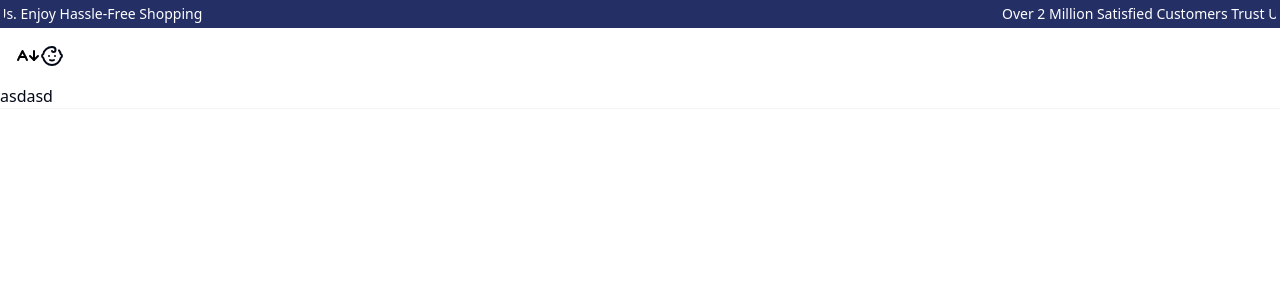
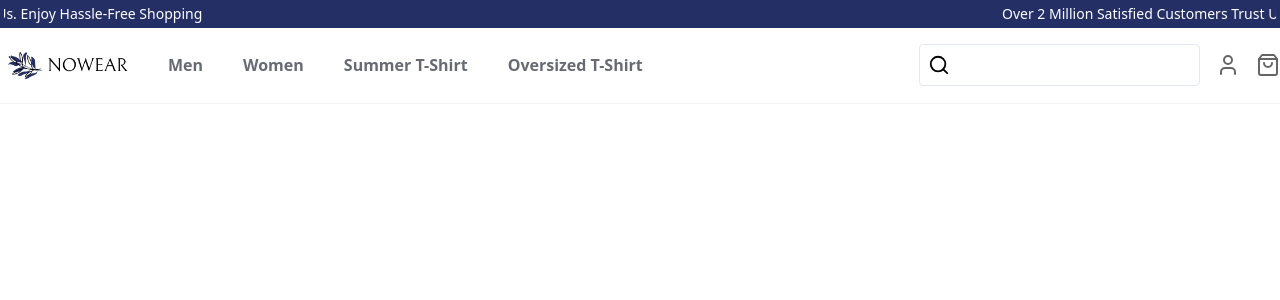
Before and after one commit to samcasmmm/nowear, a Next.js app: page / in a window 1280 px wide. Shown: the top 300 px of the page. Built offline with nearby package versions, Linux system fonts and the light colour scheme.

Commit message:
added navbar.tsx

```diff
--- a/src/app/globals.css
+++ b/src/app/globals.css
@@ -74,3 +74,7 @@
     @apply bg-background text-foreground;
   }
 }
+
+.fluid {
+  width: 1800px;
+}
--- a/src/components/Icon.tsx
+++ b/src/components/Icon.tsx
@@ -1,12 +1,19 @@
+import { cn } from '@/lib/utils';
 import { LucideProps, icons } from 'lucide-react';
 
 interface IconProps extends LucideProps {
   name: keyof typeof icons;
   color?: string;
   size?: number;
+  className?: string;
 }
 
-const Icon: React.FC<IconProps> = ({ name, color = 'black', size = 24 }) => {
+const Icon: React.FC<IconProps> = ({
+  name,
+  color = 'black',
+  size = 24,
+  className,
+}) => {
   const LucideIcon = icons[name];
 
   if (!LucideIcon) {
@@ -14,7 +21,7 @@ const Icon: React.FC<IconProps> = ({ name, color = 'black', size = 24 }) => {
     return null;
   }
 
-  return <LucideIcon color={color} size={size} />;
+  return <LucideIcon color={color} size={size} className={cn('', className)} />;
 };
 
 export default Icon;
--- a/src/components/Navbar.tsx
+++ b/src/components/Navbar.tsx
@@ -1,40 +1,73 @@
 'use client';
 import React, { useState } from 'react';
 import Icon from '@/components/Icon';
-import { Baby } from 'lucide-react';
+import { Baby, Search, ShoppingBag, ShoppingBasket } from 'lucide-react';
 import { motion } from 'framer-motion';
+import Image from 'next/image';
+import Link from 'next/link';
 
 type Props = {};
 
+const navLinks = [
+  { href: '/men', label: 'Men' },
+  { href: '/women', label: 'Women' },
+  { href: '/summer-tee', label: 'Summer T-Shirt' },
+  { href: '/oversized-tee', label: 'Oversized T-Shirt' },
+];
+
+const BrandLogo = () => (
+  <Link href={'/'}>
+    <Image
+      src={'/images/logo_light.png'}
+      alt='Logo'
+      width={120}
+      height={100}
+      className='cursor-pointer'
+    />
+  </Link>
+);
+
+const NavLinks: React.FC<{ href: string; label: string }> = ({
+  href,
+  label,
+}) => (
+  <Link
+    href={href}
+    className='hover:opacity-100 opacity-60 transition-opacity duration-300'
+  >
+    {label}
+  </Link>
+);
+
+const SearchBar: React.FC = () => (
+  <div className='border flex items-center justify-center flex-row p-2 rounded-sm'>
+    <Icon name='Search' />
+    <input type='text' className=' outline-none pl-2 w-full h-full' />
+  </div>
+);
+
 const Navbar = (props: Props) => {
-  const [isHovered, setIsHovered] = useState(false);
-
-  const handleOnEnter = () => {
-    setIsHovered(true);
-  };
-
-  const handleOnLeave = () => {
-    setIsHovered(false);
-  };
-
   return (
-    <div className='border-b border-b-gray-100'>
-      <div
-        className='p-4 flex items-center'
-        onMouseEnter={handleOnEnter}
-        onMouseLeave={handleOnLeave}
-      >
-        <Icon name={'AArrowDown'} />
-        <Baby />
+    <div className='border-b border-b-gray-100 flex items-center justify-center'>
+      <div className='fluid flex items-center justify-between py-4'>
+        <div className='flex items-center justify-start p-2 gap-10 font-bold'>
+          <BrandLogo />
+          {navLinks.map((link, index) => (
+            <NavLinks href={link.href} label={link.label} key={index} />
+          ))}
+        </div>
+        <div className='flex items-center justify-center gap-4 flex-row'>
+          <SearchBar />
+          <Icon
+            name='User'
+            className='hover:opacity-100 opacity-60 transition-opacity duration-300'
+          />
+          <Icon
+            name='ShoppingBag'
+            className='hover:opacity-100 opacity-60 transition-opacity duration-300'
+          />
+        </div>
       </div>
-      <div className=''>asdasd</div>
-
-      <motion.div
-        onMouseEnter={handleOnEnter}
-        className='bg-red-400 w-full'
-        animate={{ height: isHovered ? 80 : 0 }}
-        transition={{ duration: 0.3 }}
-      ></motion.div>
     </div>
   );
 };
--- a/tailwind.config.ts
+++ b/tailwind.config.ts
@@ -17,6 +17,7 @@ const config = {
         '2xl': '1400px',
       },
     },
+
     extend: {
       colors: {
         border: 'hsl(var(--border))',
```
